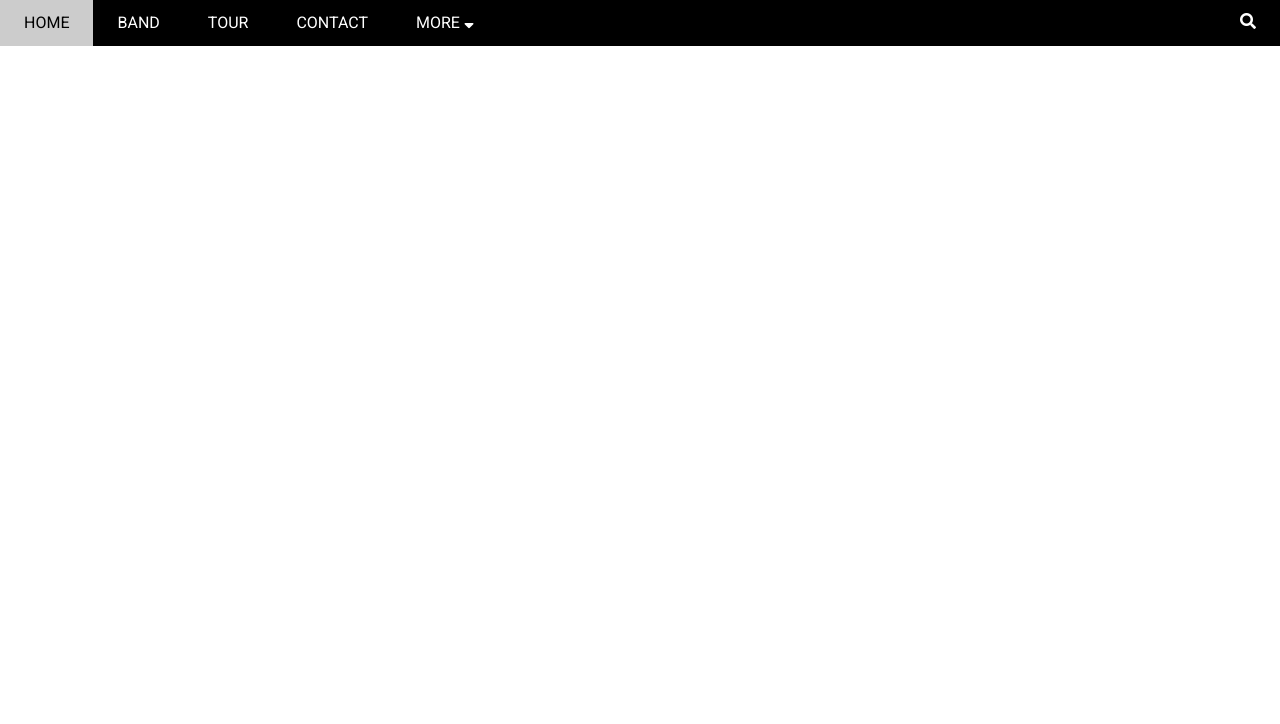
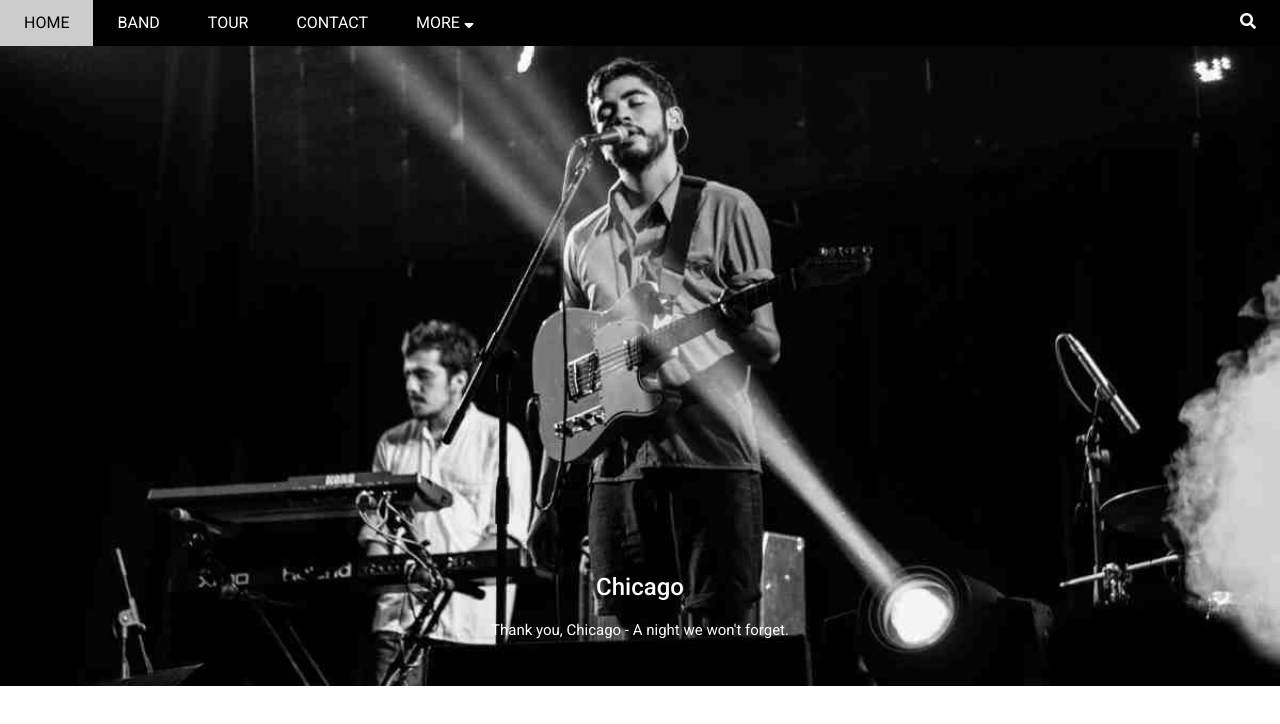
Before and after one commit to nmhyh/learn_html_css, a plain HTML site: page the-band/index.html in a window 1280 px wide. Drawn offline with Linux system fonts and the light colour scheme; the site is published under a folder, as on GitHub Pages, so addresses that start at the root find nothing.

Commit message:
edit_url_img

```diff
--- a/the-band/assets/css/style.css
+++ b/the-band/assets/css/style.css
@@ -110,7 +110,7 @@ html {
     /* 50% chiều ngang của chính nó */
     padding-top: 50%;
     /* background-image -> background-position -> background-size -> background-repeat */
-    background: url('/the-band/assets/img/chicago.jpg') top center / cover no-repeat ;
+    background: url('../img/chicago.jpg') top center / cover no-repeat ;
     position: relative;
 }
 
```
